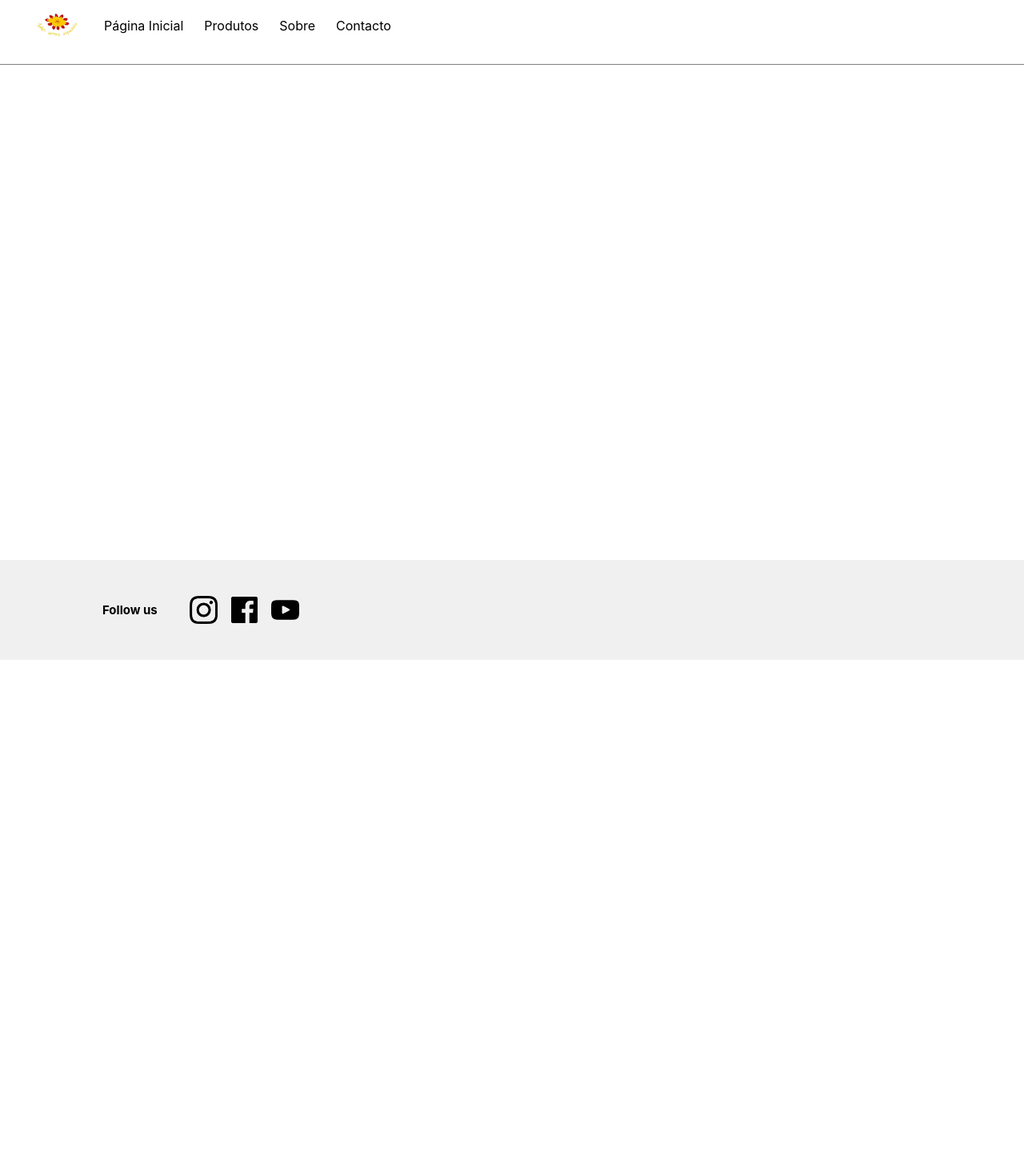
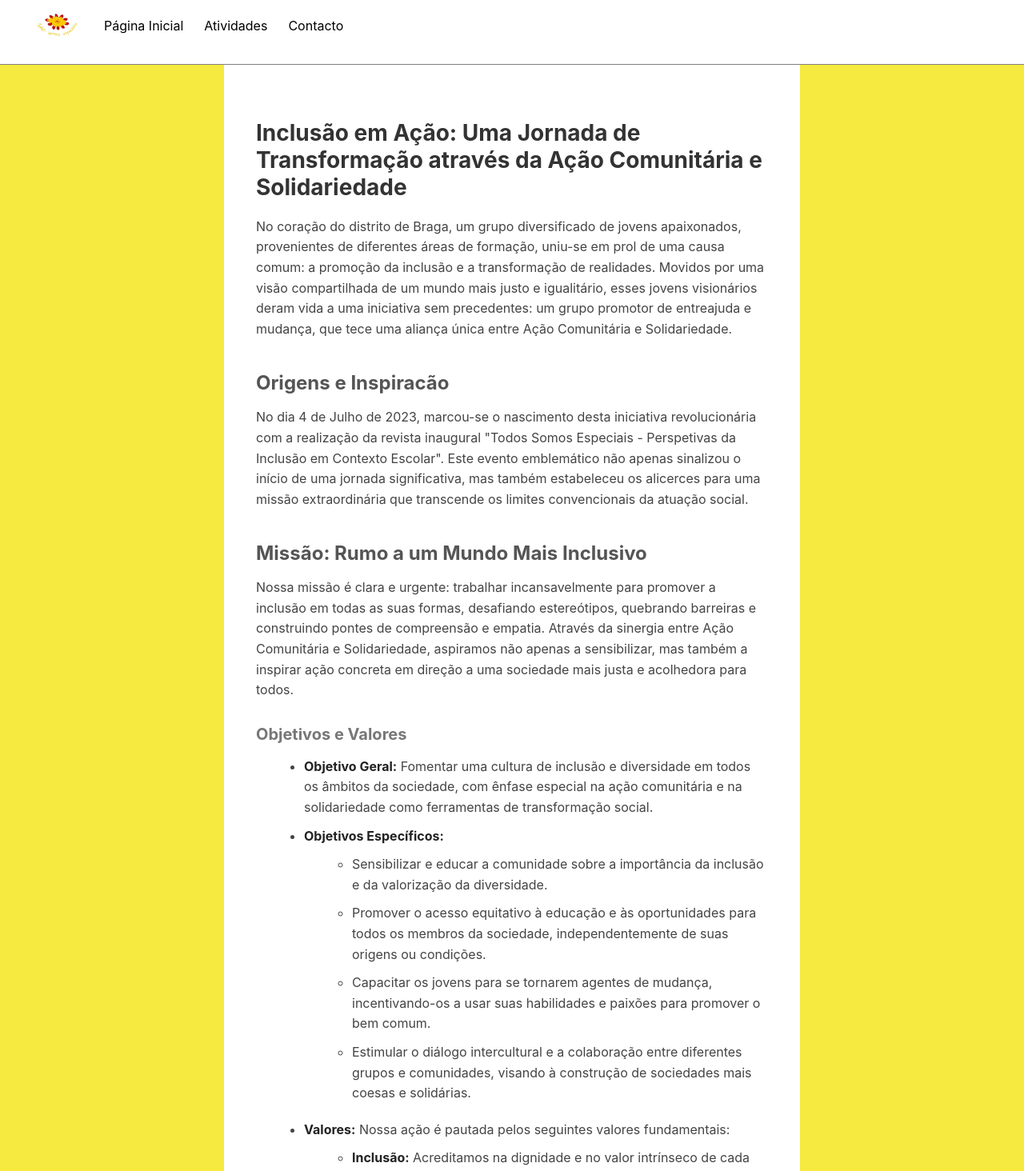
Before and after one commit to Fogo002/Fogo002.github.io, a React (Create React App) app in the folder my-app/: page / in a window 1280 px wide. Shown: the top 1464 px of the page at 80% size. Before the commit the page ends 825 px from the top, so only its background shows below. Built offline with nearby package versions, Linux system fonts and the light colour scheme.

Commit message:
temp contactos

```diff
--- a/my-app/src/App.css
+++ b/my-app/src/App.css
@@ -1,11 +1,18 @@
 .App {
   text-align: center;
+  height: 100%;
+  width: 100vh;
 }
 
 .App-logo {
   height: 40vmin;
   pointer-events: none;
 }
+html, body {
+  height: 100%;
+  margin: 0;
+}
+
 
 @media (prefers-reduced-motion: no-preference) {
   .App-logo {
--- a/my-app/src/App.tsx
+++ b/my-app/src/App.tsx
@@ -1,27 +1,52 @@
 
 import { BrowserRouter, Route, Routes } from 'react-router-dom'
-import HomePage from "./components/HomePage/HomePage";
-
+import HomePage from "./pages/HomePage/HomePage";
+import Navbar from './components/Navbar/Navbar';
+import Footer from './components/Footer/Footer';
+import Atividades from './pages/Atividades/Atividades';
+import Contactos from './pages/Contactos/Contactos';
 
 
 function App() {
 
 
 
-  return (
+  return (<>
+
+
       <BrowserRouter>
         <Routes>
 
-      <Route path='/'  element={
-
+          <Route path='/' element={
             <>
-            <HomePage/>
+              <Navbar></Navbar>
+              <HomePage />
+              <Footer></Footer>
             </>
           } />
+
+          <Route path='/atividades' element={
+            <>
+              <Navbar></Navbar>
+              <Atividades />
+              <Footer></Footer>
+            </>
+          } />
+
+          <Route path='/contacto' element={
+            <>
+              <Navbar></Navbar>
+              <Contactos />
+              <Footer></Footer>
+            </>
+          } />
+
+
         </Routes>
 
       </BrowserRouter>
 
+  </>
   );
 }
 
--- a/my-app/src/components/Footer/Footer.css
+++ b/my-app/src/components/Footer/Footer.css
@@ -1,5 +1,5 @@
 .Footer{
-    margin-top: 100px;
+
     background-color: rgb(240, 240, 240);
     height: 125px;
 }
--- a/my-app/src/components/Navbar/Navbar.tsx
+++ b/my-app/src/components/Navbar/Navbar.tsx
@@ -13,8 +13,8 @@ const Navbar = () => {
                     <ul>
                         <li><Link className='button-nav-icon' to={'/'} ><img src={icon} alt="" /></Link></li>
                         <li><Link className='button-nav-icon' to={'/'} > Página Inicial</Link></li>
-                        <li><Link className='button-nav-icon' to={'/produtos'} > Produtos</Link></li>
-                        <li><Link className='button-nav-icon' to={'/sobre'} > Sobre</Link></li>
+
+                        <li><Link className='button-nav-icon' to={'/atividades'} > Atividades</Link></li>
                         <li><Link className='button-nav-icon' to={'/contacto'} > Contacto</Link></li>
                     </ul>
 
--- /dev/null
+++ b/my-app/src/pages/Atividades/Atividades.css
@@ -0,0 +1,4 @@
+.Atividades {
+    min-height: 80vh;
+    width: 100vh;
+}
--- /dev/null
+++ b/my-app/src/pages/Atividades/Atividades.tsx
@@ -0,0 +1,15 @@
+import './Atividades.css'
+
+
+
+const Atividades = () => {
+
+    return (
+        <>
+            <div className='Atividades'>
+                Atividades
+            </div>
+        </>
+    )
+}
+export default Atividades
--- /dev/null
+++ b/my-app/src/pages/Contactos/Contactos.css
@@ -0,0 +1,36 @@
+.Contactos{
+    width: 100%;
+    height: 100%;
+    display: flex;
+    flex-direction: column;
+}
+
+.Contactos .header{
+    text-align: center;
+    font-size: 25px;
+    background-color: rgba(245, 231, 44, 0.904);
+    padding-bottom: 15px;
+}
+
+.Contactos .content{
+    display: flex;
+    justify-content: space-between;
+    width: 70%;
+    height: 100%;
+    gap: 15%;
+}
+
+
+.Contactos .content .infos{
+    background-color: red;
+    width: 50%;
+    justify-content: center;
+    text-align: center;
+}
+
+.Contactos .content .mail{
+    background-color: aqua;
+    width: 50%;
+    justify-content: center;
+    text-align: center;
+}
--- /dev/null
+++ b/my-app/src/pages/Contactos/Contactos.tsx
@@ -0,0 +1,35 @@
+import React from 'react';
+import './Contactos.css';
+
+
+
+const Contactos = () => {
+
+    return (
+        <>
+            <div className='Contactos'>
+                <div className='header'>
+                    <h1>Contactos</h1>
+                </div>
+                <div className='content'>
+                    <div className='infos'>
+                        <div className='dados'>
+                            <h2>Contactos</h2>
+                            <div>
+                            </div>
+                        </div>
+                        <div className='redesSociais'>
+                            <h2>Redes Sociais</h2>
+
+                        </div>
+
+                    </div>
+                    <div className='mail'>
+                        Mandar mail
+                    </div>
+                </div>
+            </div>
+        </>
+    )
+}
+export default Contactos
--- /dev/null
+++ b/my-app/src/pages/HomePage/HomePage.css
@@ -0,0 +1,73 @@
+.HomePage {
+    display: flex;
+}
+
+.lateral-left,
+.lateral-right {
+    margin-top: 1px;
+    background-color: rgba(245, 231, 44, 0.904);
+    width: 280px; /* Defina a largura desejada */
+    height: auto; /* Defina a altura igual à altura da janela do navegador */
+}
+
+.content {
+
+    margin: 50px;
+    max-width: calc(100% - 100px);
+}
+.content {
+    margin: 50px auto;
+    width: 50%; /* O conteúdo deve ocupar apenas metade do espaço */
+}
+
+.HomePage h1 {
+    font-size: 28px;
+    color: #333;
+    margin-bottom: 20px;
+}
+
+.HomePage h2 {
+    font-size: 24px;
+    color: #555;
+    margin-top: 40px;
+    margin-bottom: 10px;
+}
+
+.HomePage h3 {
+    font-size: 20px;
+    color: #777;
+    margin-top: 30px;
+    margin-bottom: 10px;
+}
+
+.HomePage p, .HomePage ul {
+    font-size: 16px;
+    line-height: 1.6;
+    color: #444;
+    margin-bottom: 20px;
+}
+
+.HomePage ul {
+    margin-left: 20px;
+}
+
+.HomePage ul ul {
+    margin-top: 10px;
+    margin-left: 20px;
+}
+
+.HomePage li {
+    margin-bottom: 10px;
+}
+
+.HomePage li:last-child {
+    margin-bottom: 0;
+}
+
+.HomePage strong {
+    color: #222;
+}
+
+.HomePage p:last-child {
+    margin-bottom: 0;
+}
--- /dev/null
+++ b/my-app/src/pages/HomePage/HomePage.tsx
@@ -0,0 +1,51 @@
+import './HomePage.css'
+
+
+
+const HomePage = () => {
+
+  return (
+    <>
+      <div className='HomePage'>
+        <div className='lateral-left'></div>
+        <div className='content'>
+          <h1>Inclusão em Ação: Uma Jornada de Transformação através da Ação Comunitária e Solidariedade</h1>
+          <p>No coração do distrito de Braga, um grupo diversificado de jovens apaixonados, provenientes de diferentes áreas de formação, uniu-se em prol de uma causa comum: a promoção da inclusão e a transformação de realidades. Movidos por uma visão compartilhada de um mundo mais justo e igualitário, esses jovens visionários deram vida a uma iniciativa sem precedentes: um grupo promotor de entreajuda e mudança, que tece uma aliança única entre Ação Comunitária e Solidariedade.</p>
+
+          <h2>Origens e Inspiracão</h2>
+          <p>No dia 4 de Julho de 2023, marcou-se o nascimento desta iniciativa revolucionária com a realização da revista inaugural "Todos Somos Especiais - Perspetivas da Inclusão em Contexto Escolar". Este evento emblemático não apenas sinalizou o início de uma jornada significativa, mas também estabeleceu os alicerces para uma missão extraordinária que transcende os limites convencionais da atuação social.</p>
+
+          <h2>Missão: Rumo a um Mundo Mais Inclusivo</h2>
+          <p>Nossa missão é clara e urgente: trabalhar incansavelmente para promover a inclusão em todas as suas formas, desafiando estereótipos, quebrando barreiras e construindo pontes de compreensão e empatia. Através da sinergia entre Ação Comunitária e Solidariedade, aspiramos não apenas a sensibilizar, mas também a inspirar ação concreta em direção a uma sociedade mais justa e acolhedora para todos.</p>
+
+          <h3>Objetivos e Valores</h3>
+          <ul>
+            <li><strong>Objetivo Geral:</strong> Fomentar uma cultura de inclusão e diversidade em todos os âmbitos da sociedade, com ênfase especial na ação comunitária e na solidariedade como ferramentas de transformação social.</li>
+            <li><strong>Objetivos Específicos:</strong>
+              <ul>
+                <li>Sensibilizar e educar a comunidade sobre a importância da inclusão e da valorização da diversidade.</li>
+                <li>Promover o acesso equitativo à educação e às oportunidades para todos os membros da sociedade, independentemente de suas origens ou condições.</li>
+                <li>Capacitar os jovens para se tornarem agentes de mudança, incentivando-os a usar suas habilidades e paixões para promover o bem comum.</li>
+                <li>Estimular o diálogo intercultural e a colaboração entre diferentes grupos e comunidades, visando à construção de sociedades mais coesas e solidárias.</li>
+              </ul>
+            </li>
+            <li><strong>Valores:</strong> Nossa ação é pautada pelos seguintes valores fundamentais:
+              <ul>
+                <li><strong>Inclusão:</strong> Acreditamos na dignidade e no valor intrínseco de cada indivíduo, independentemente de suas características ou circunstâncias.</li>
+                <li><strong>Empatia:</strong> Comprometemo-nos a ouvir e compreender as experiências e perspectivas dos outros, cultivando um ambiente de respeito mútuo e compaixão.</li>
+                <li><strong>Criatividade:</strong> Reconhecemos o poder transformador da arte e da expressão criativa como ferramentas para a mudança social e pessoal.</li>
+                <li><strong>Colaboração:</strong> Valorizamos a colaboração e o trabalho em equipe como meios eficazes para alcançar nossos objetivos e ampliar nosso impacto na comunidade.</li>
+                <li><strong>Compromisso:</strong> Mantemos-nos firmes em nosso compromisso de agir com integridade, dedicação e determinação em busca de um mundo mais inclusivo e justo para todos.</li>
+              </ul>
+            </li>
+          </ul>
+
+          <p style={{ marginTop: "50px", marginBottom: "0px" }}>Em resumo, estamos comprometidos em desafiar o status quo, inspirar a esperança e fazer a diferença, um passo de cada vez, em direção a um futuro onde a inclusão não seja apenas uma ideia, mas sim uma realidade tangível para todos. Junte-se a nós nesta jornada emocionante de transformação e descubra como, juntos, podemos criar um mundo mais inclusivo, acolhedor e compassivo para todos os seres humanos. 🌻</p>
+        </div>
+        <div className='lateral-right'> </div>
+
+      </div>
+    </>
+  )
+}
+export default HomePage
```
Also changed, not shown: 1 other file (tests, documents, lock files or other folders). Lines whose indentation alone changed are shown as unchanged.
